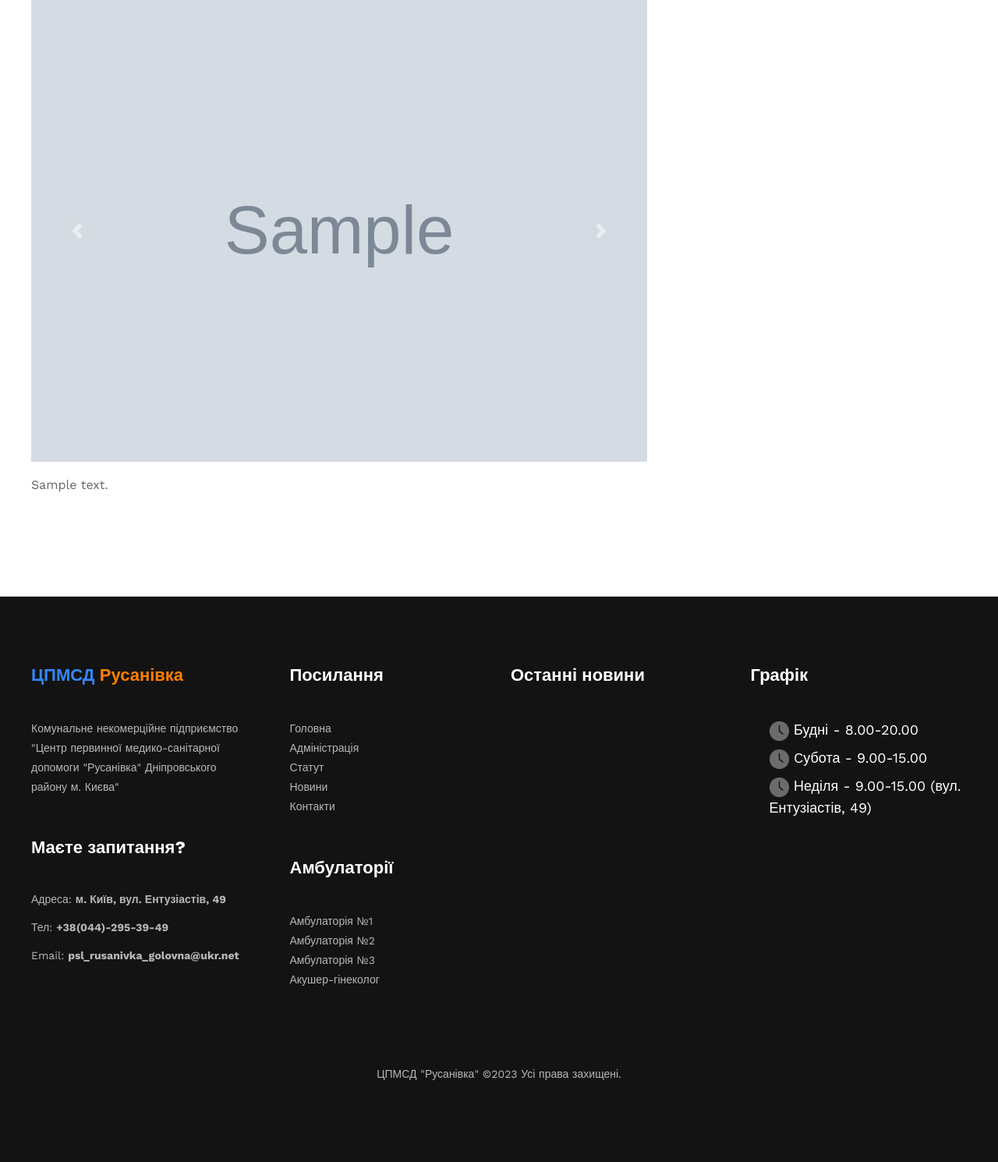
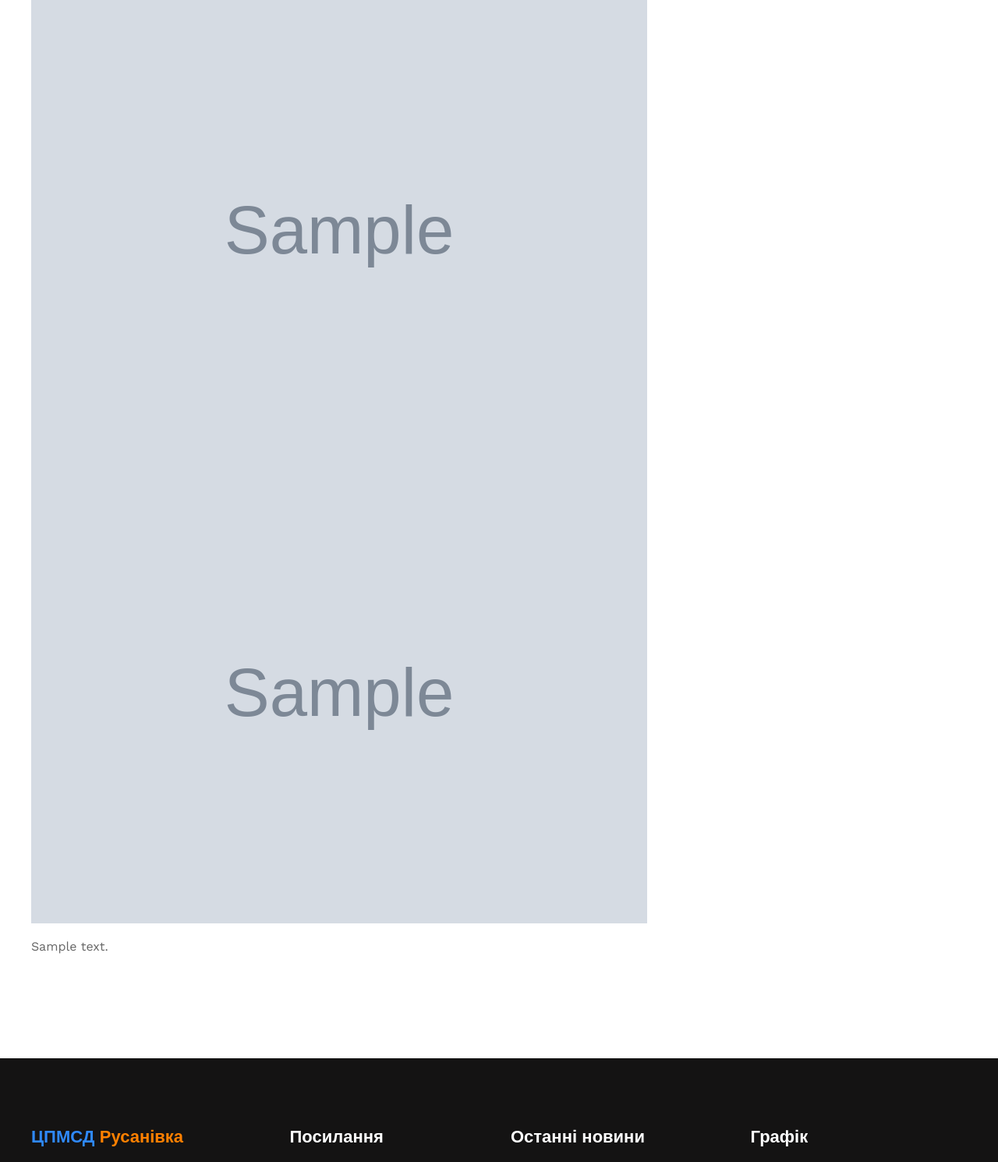
Before and after one commit to nyarvan/rusanivka, a Django app: template user_app/templates/blog_single.html in a window 1280 px wide. Shown: the part 680-2170 px from the top of the page at 78% size. Run offline with Django 4.2, Linux system fonts and the light colour scheme; the template is opened without the code that fills it: most values are stand-ins (such as "Sample title", 1, 10 or a date in 2020); grey boxes marked "Sample" are stand-in pictures; parts of the project's set-up code (start-up, migrations or seed data) failed here and were passed over; some libraries are stand-ins or nearby versions.

Commit message:
Change show image on blog page

```diff
--- a/user_app/templates/blog_single.html
+++ b/user_app/templates/blog_single.html
@@ -26,29 +26,10 @@
           <div class="col-lg-8 ftco-animate">
             <h2 class="mb-3">#{{ blog.id }} {{ blog.title }}</h2>
             <p>
-
-                <div id="carouselExampleIndicators" class="carousel slide" data-ride="carousel">
-                  <div class="carousel-inner">
-
-                    <div class="carousel-item active">
-                      <img class="d-block w-100" src="{{ blog.image.url }}" alt="">
-                    </div>
-                              {% for image in images %}
-                                  <div class="carousel-item">
-                                      <img class="d-block w-100" src="{{ image.image.url }}" alt="">
-                                  </div>
-                              {% endfor %}
-
-                  </div>
-                  <a class="carousel-control-prev" href="#carouselExampleIndicators" role="button" data-slide="prev">
-                    <span class="carousel-control-prev-icon" aria-hidden="true"></span>
-                    <span class="sr-only">Previous</span>
-                  </a>
-                  <a class="carousel-control-next" href="#carouselExampleIndicators" role="button" data-slide="next">
-                    <span class="carousel-control-next-icon" aria-hidden="true"></span>
-                    <span class="sr-only">Next</span>
-                  </a>
-                </div>
+              <img class="d-block w-100" src="{{ item.image.url }}">
+                {% for image in images %}
+                  <img class="d-block w-100" src="{{ image.image.url }}">
+                {% endfor %}
             </p>
               {% for text in blog.text|split:'\n' %}
             <p>{{ text }}</p>
```
